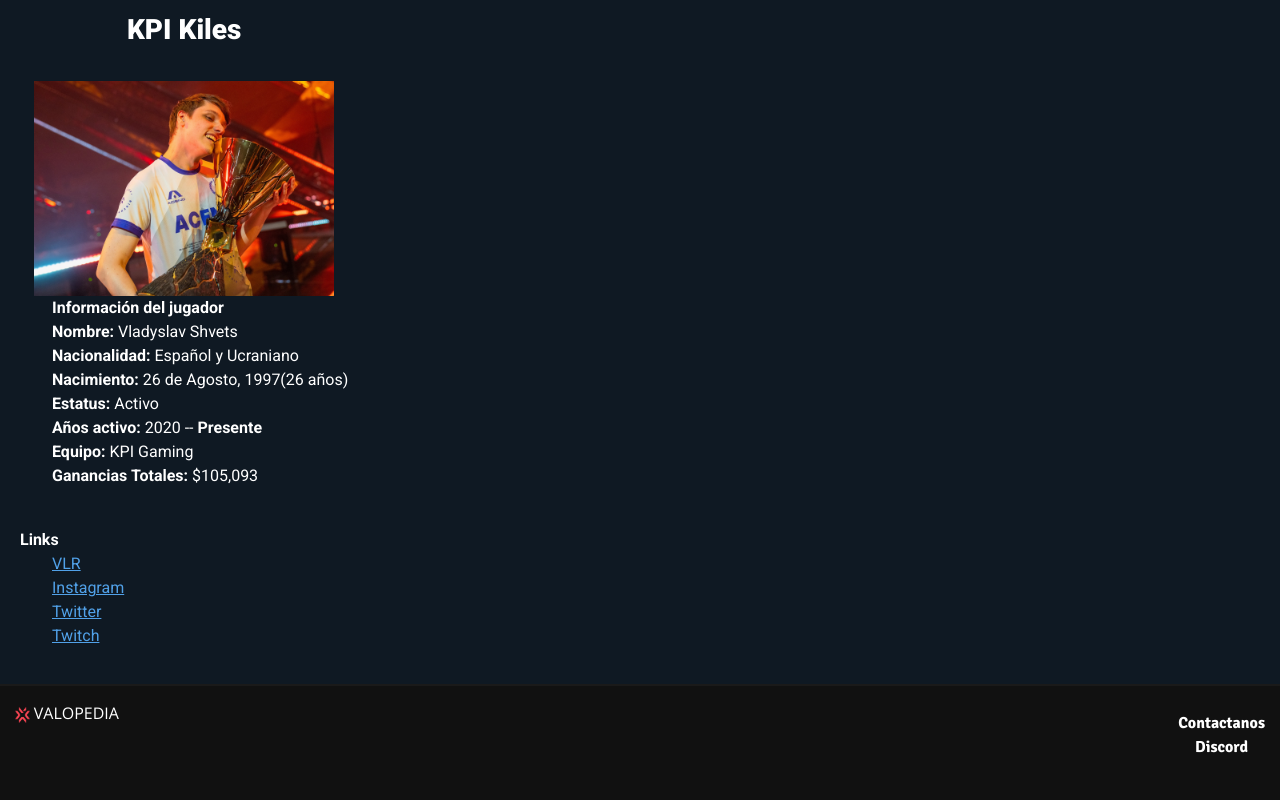
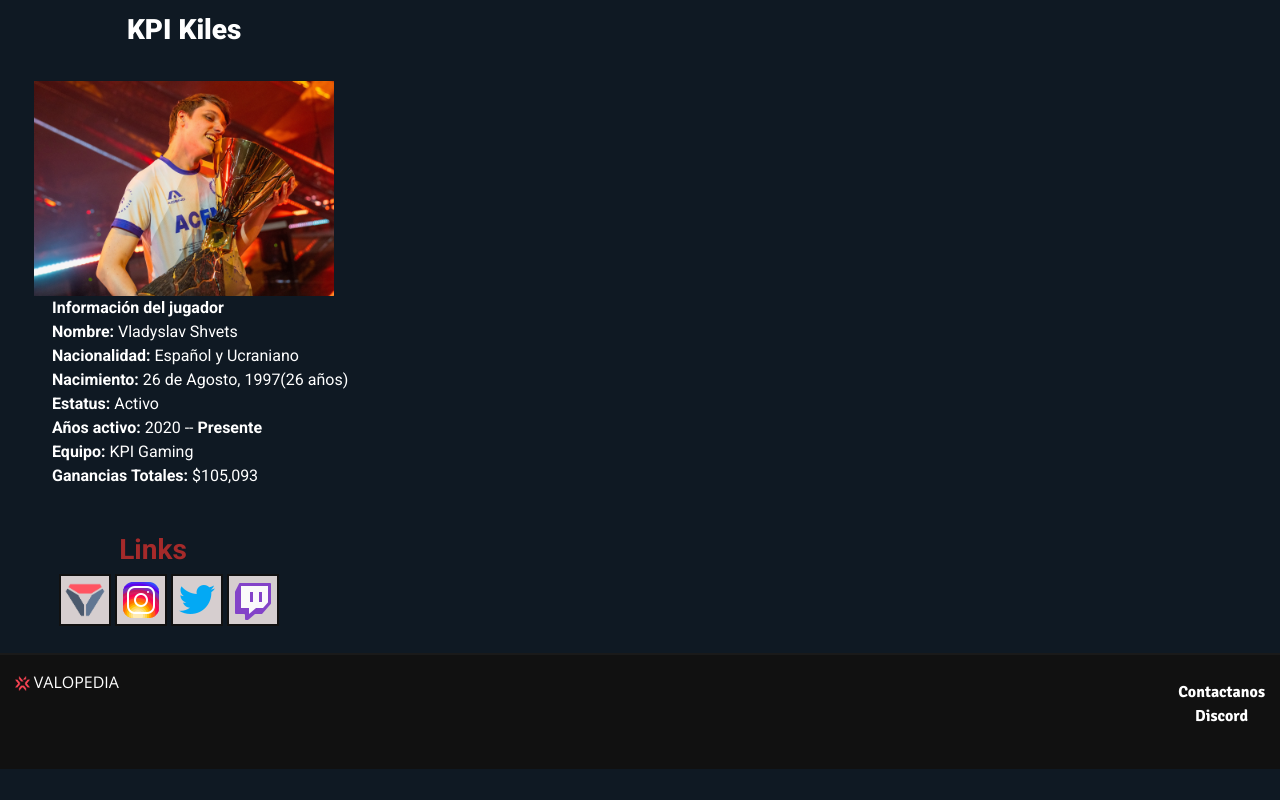
Before and after one commit to Santahhhh/Valopedia, a plain HTML site: page html/kiles.html in a window 1280 px wide. Shown: the part 598-1398 px from the top of the page. After the commit the page ends 1367 px from the top, so only its background shows below. Drawn offline with nearby package versions, Linux system fonts and the light colour scheme.

Commit message:
agregamos imagenes de redes y completamos la sección links de cada player

```diff
--- a/css/style.css
+++ b/css/style.css
@@ -216,7 +216,6 @@
 }
 
 #CHAMPIONS {
-    text-align: center;
     margin-bottom: 20px;
 }
 
@@ -231,6 +230,7 @@
     width: 300px;
     margin: 80px;
     text-align: center;
+    justify-content: center;
 }
 
 .campeon-photo img {
@@ -264,10 +264,10 @@
 }
 
 #CHAMPIONS {
-    text-align: center;
     font-weight: bold;
     font-family: 'Segoe UI', Tahoma, Geneva, Verdana, sans-serif;
     color: #FFFFFF;
+    text-align: center;
 }
 
 .campeones p {
@@ -394,6 +394,29 @@
 
 .Redes nav ul li a {
     color: #51a1e8;
+}
+
+.Redes h3 {
+    display: flex;
+    align-items: center;
+    justify-content: center;
+}
+
+.links-list {
+    display: flex;
+    align-items: center;
+    justify-content: center;
+    margin: 5px;
+}
+
+.links-list li {
+    border: #111111 solid 2px;
+    margin: 2px;
+    background-color: #D6CECF;
+}
+
+#vlr img {
+    width: 48px;
 }
 
 /* CALENDARIO */
--- a/html/kiles.html
+++ b/html/kiles.html
@@ -98,20 +98,24 @@
             </ul>
         </section><br>
         <section class="Redes">
-            <strong>Links</strong>
+            <h3><strong>Links</strong></h3>
             <nav>
-                <ul>
-                    <li>
-                        <a href="https://www.vlr.gg/player/2894" target="_blank">VLR</a>
+                <ul class="links-list">
+                    <li id="vlr">
+                        <a href="https://www.vlr.gg/player/2894" target="_blank"><img src="../image/logo_tw.png"
+                                alt="Logo-vlr"></a>
                     </li>
                     <li>
-                        <a href="https://www.instagram.com/kilesitoo" target="_blank">Instagram</a>
+                        <a href="https://www.instagram.com/kilesitoo" target="_blank"><img
+                                src="../image/icons8-instagram-48.png" alt="Logo-Instagram"></a>
                     </li>
                     <li>
-                        <a href="https://x.com/Kiles71" target="_blank">Twitter</a>
+                        <a href="https://x.com/Kiles71" target="_blank"><img src="../image/icons8-twitter-48.png"
+                                alt="Logo-Twitter"></a>
                     </li>
                     <li>
-                        <a href="https://www.twitch.tv/Kiles71" target="_blank">Twitch</a>
+                        <a href="https://www.twitch.tv/Kiles71" target="_blank"><img src="../image/icons8-twitch-48.png"
+                                alt="Logo-Twitch"></a>
                     </li>
                 </ul>
             </nav>
```
Also changed, not shown: html/aspas.html (+11 -7 lines), html/demon1.html (+13 -6 lines), image/icons8-instagram-48.png (added), image/icons8-twitch-48.png (added), image/icons8-twitter-48.png (added), image/leviatan-logo.png (deleted), image/logo_tw.png (added).
